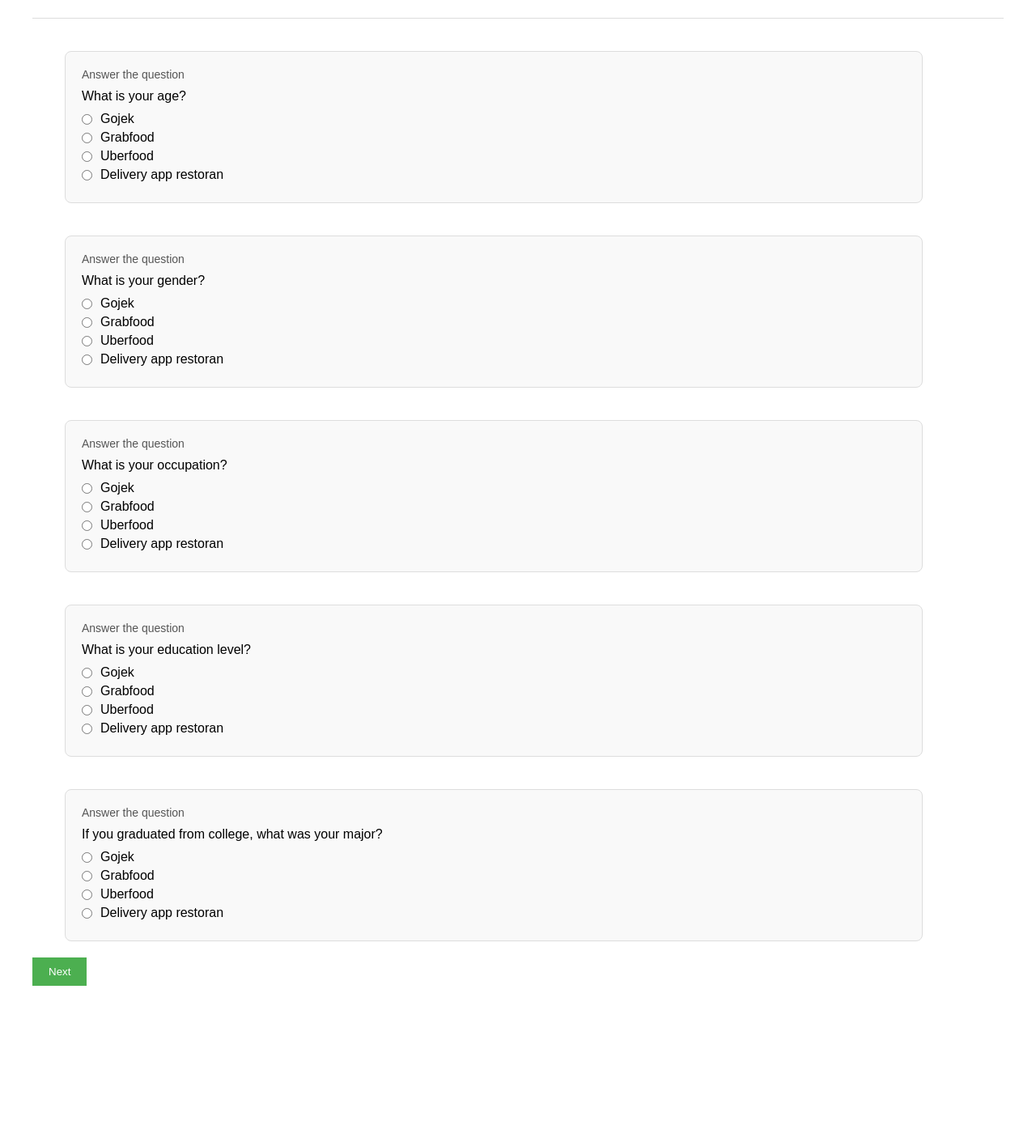
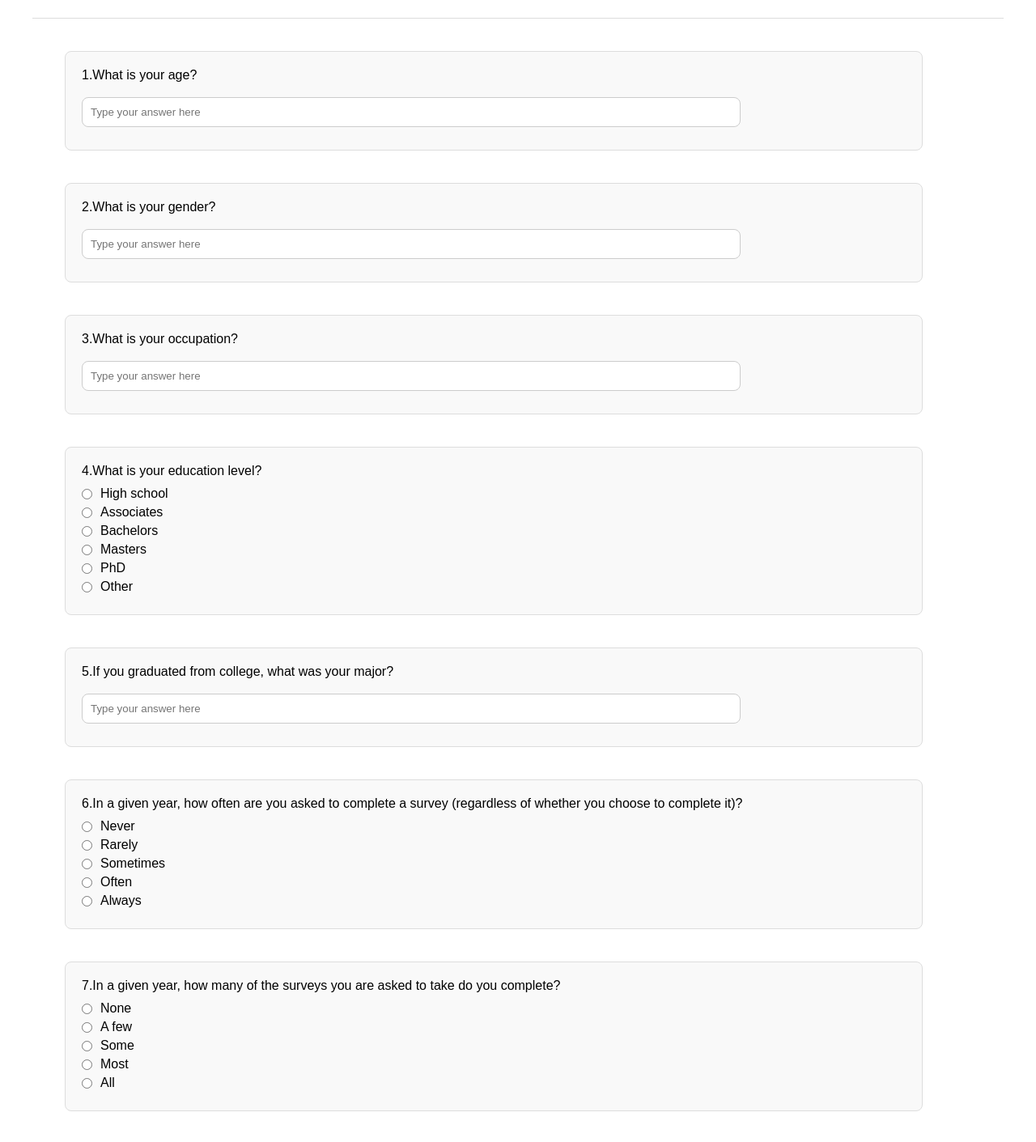
Before and after one commit to PURAVIDAJI/survey-web-site, a React (Vite) app: page / in a window 1280 px wide. Shown: the part 72-1483 px from the top of the page at 81% size. Before the commit the page ends 1330 px from the top, so only its background shows below. Built offline with nearby package versions, Linux system fonts and the light colour scheme.

Commit message:
Added survey questions

```diff
--- a/src/App.css
+++ b/src/App.css
@@ -119,3 +119,12 @@
   cursor: pointer;
   align-self: self-end;
 }
+
+.short-answer-input {
+  width: 80%;
+  padding: 10px;
+  margin: 8px 0;
+  border-radius: 8px;
+  border: 1px solid #ccc;
+  box-sizing: border-box;
+}
--- a/src/App.jsx
+++ b/src/App.jsx
@@ -3,25 +3,39 @@
 import questionSets from "./questions";
 import { useState } from 'react';
 
-function SurveyQuestion({ question, options }) {
+function SurveyQuestion({ q, questionNumber }) {
   return (
     <div className="survey-question">
-      <div className="question-info">
-        Answer the question
-      </div>
-      <p>{question}</p>
-      {options.map((option, index) => (
+
+      <p>{questionNumber + "." + q.question}</p>
+
+      {q.type == "short answer" ? (<div>
+        {/* <label htmlFor="shortAnswer">Question 2: Please describe yourself briefly:</label> */}
+        <input
+          type="text"
+          id="shortAnswer"
+          placeholder="Type your answer here"
+          className="short-answer-input"
+          name={`question-${questionNumber}`} />
+      </div>) : (q.options.map((option, index) => (
         <div key={index} className="option">
-          <input type="radio" id={option} name={question} value={option} />
+          <input
+            type="radio"
+            id={option}
+            name={`question-${questionNumber}`} // Make name unique for each question
+            value={option}
+          />
           <label htmlFor={option}>{option}</label>
         </div>
-      ))}
+      )))
+      }
+
     </div>
   );
 }
 
 function App() {
-  const [currentPage,setCurrentPage]= useState(0);
+  const [currentPage, setCurrentPage] = useState(0);
   const handleNext = () => {
     if (currentPage < questionSets.length - 1) {
       setCurrentPage(currentPage + 1);
@@ -51,10 +65,10 @@
 
       </header>
       <main>
-        {questionSets[currentPage].map((question, index) => (
-          <SurveyQuestion key={index} question={question} options={options} />
+        {questionSets[currentPage].map((q, index) => (
+          <SurveyQuestion key={index} q={q} questionNumber={index + 1} />
         ))}
-        {/* <button className="submit-button">Submit</button> */}
+
         <div className="button-container">
           {currentPage > 0 && (
             <button onClick={handlePrevious} className="nav-button">Previous</button>
--- a/src/questions.js
+++ b/src/questions.js
@@ -1,26 +1,57 @@
 // questions.js
 const questionSets = [
     [
-      "What is your age?",
-      "What is your gender?",
-      "What is your occupation?",
-      "What is your education level?",
-      "If you graduated from college, what was your major?"
+        { question: "What is your age?", type: "short answer", options: [] },
+        { question: "What is your gender?", type: "short answer", options: [] },
+        { question: "What is your occupation?", type: "short answer", options: [] },
+        { question: "What is your education level?", type: "multiple choice", options: ["High school", "Associates", "Bachelors", "Masters", "PhD", "Other"] },
+        { question: "If you graduated from college, what was your major?", type: "short answer", options: [] },
+        { question: "In a given year, how often are you asked to complete a survey (regardless of whether you choose to complete it)?", type: "multiple choice", options: ["Never", "Rarely", "Sometimes", "Often", "Always"] },
+        { question: "In a given year, how many of the surveys you are asked to take do you complete?", type: "multiple choice", options: ["None", "A few", "Some", "Most", "All"] },
+        { question: "How many questions do you prefer in a survey?", type: "short answer", options: [] },
+        { question: "In your opinion, what is the optimal amount of time a survey should take to fill out?", type: "short answer", options: [] },
+        { question: "Do you ever seek out surveys to take?", type: "multiple choice", options: ["Never", "Rarely", "Sometimes", "Often", "Always"] },
+        { question: "Regarding the previous question, if you do seek out surveys to take, what kind of surveys are these?", type: "short answer", options: [] },
+        { question: "When you are asked to complete surveys, where do these requests come from (check all that apply)?", type: "multiple choice", options: ["Work", "School", "Social media", "Friends/Family", "Companies", "Other (specify)"] },
+        { question: "For the surveys you choose to complete, where do the requests to take these surveys come from?", type: "multiple choice", options: ["Work", "School", "Social media", "Friends/Family", "Other (specify)"] },
+        { question: "What factors influence your decision to take or not take a survey when you are requested to take a survey (select as many as apply):", type: "multiple choice", options: ["Time constraints", "Being paid to take a survey", "My interest in the survey topic", "My connections to the people running the survey", "A feeling of obligation to contribute to the survey data", "Other (specify)"] },
+        { question: "Select all that apply. What survey formats have you taken before?", type: "multiple choice", options: ["Online surveys", "In-person interviews", "Online interviews", "Telephone surveys", "Focus groups", "Mail-in surveys", "Kiosk surveys"] },
+        { question: "What is the most common way to gather feedback in a survey?", type: "multiple choice", options: ["Face-to-face interviews", "Online questionnaires", "Paper surveys"] },
+        { question: "Do you make surveys to send out to other people?", type: "multiple choice", options: ["Never", "Rarely", "Sometimes", "Often", "Always"] }
     ],
     [
-      "In a given year, how often are you asked to complete a survey (regardless of whether you choose to complete it)?",
-      "What is your gender?",
-      "What is your occupation?",
-      "What is your education level?",
-      "If you graduated from college, what was your major?"
+        { question: "I enjoy taking surveys", type: "multiple choice", options: ["Strongly disagree", "Disagree", "Neutral", "Agree", "Strongly agree"] },
+        { question: "I believe surveys are useful ways of gathering information", type: "multiple choice", options: ["Strongly disagree", "Disagree", "Neutral", "Agree", "Strongly agree"] },
+        { question: "When I take surveys, I feel like my responses are valued", type: "multiple choice", options: ["Strongly disagree", "Disagree", "Neutral", "Agree", "Strongly agree"] },
+        { question: "When I am taking a survey, I feel motivated", type: "multiple choice", options: ["Strongly disagree", "Disagree", "Neutral", "Agree", "Strongly agree"] },
+        { question: "When I am taking a survey, I feel energized", type: "multiple choice", options: ["Strongly disagree", "Disagree", "Neutral", "Agree", "Strongly agree"] },
+        { question: "When I am taking a survey, I feel bored", type: "multiple choice", options: ["Strongly disagree", "Disagree", "Neutral", "Agree", "Strongly agree"] },
+        { question: "When I am taking a survey, I feel annoyed", type: "multiple choice", options: ["Strongly disagree", "Disagree", "Neutral", "Agree", "Strongly agree"] },
+        { question: "When I am taking a survey, I feel angry", type: "multiple choice", options: ["Strongly disagree", "Disagree", "Neutral", "Agree", "Strongly agree"] },
+        { question: "When I am taking a survey, I feel impatient", type: "multiple choice", options: ["Strongly disagree", "Disagree", "Neutral", "Agree", "Strongly agree"] },
+        { question: "When I am taking a survey, I like seeing a progress bar", type: "multiple choice", options: ["Strongly disagree", "Disagree", "Neutral", "Agree", "Strongly agree"] },
+        { question: "When I choose to complete a survey, I try to make sure my responses are as thorough and accurate as possible", type: "multiple choice", options: ["Strongly disagree", "Disagree", "Neutral", "Agree", "Strongly agree"] },
+        { question: "Please rate how much you like the following type of survey question: yes/no questions", type: "multiple choice", options: ["Strongly disprefer", "Disprefer", "Neutral", "Prefer", "Strongly prefer"] },
+        { question: "Please rate how much you like the following type of survey question: questions that ask you to respond on a scale of 'strongly disagree' to 'strongly agree'", type: "multiple choice", options: ["Strongly disprefer", "Disprefer", "Neutral", "Prefer", "Strongly prefer"] },
+        { question: "Please rate how much you like the following type of survey question: multiple choice questions", type: "multiple choice", options: ["Strongly disprefer", "Disprefer", "Neutral", "Prefer", "Strongly prefer"] },
+        { question: "Please rate how much you like the following type of survey question: free response", type: "multiple choice", options: ["Strongly disprefer", "Disprefer", "Neutral", "Prefer", "Strongly prefer"] },
+        { question: "What do you like, if anything, about taking surveys?", type: "short answer", options: [] },
+        { question: "What do you dislike, if anything, about taking surveys?", type: "short answer", options: [] },
+        { question: "I believe surveys are a waste of time", type: "multiple choice", options: ["Strongly disagree", "Disagree", "Neutral", "Agree", "Strongly agree"] },
+        { question: "I am more inclined to take a survey if I will be paid for doing so", type: "multiple choice", options: ["Strongly disagree", "Disagree", "Neutral", "Agree", "Strongly agree"] },
+        { question: "I am more inclined to take a survey if a friend tells me to take it", type: "multiple choice", options: ["Strongly disagree", "Disagree", "Neutral", "Agree", "Strongly agree"] },
+        { question: "I am more inclined to take a survey if I am in a group of people also taking it", type: "multiple choice", options: ["Strongly disagree", "Disagree", "Neutral", "Agree", "Strongly agree"] },
+        { question: "I am more inclined to take a survey if I am alone", type: "multiple choice", options: ["Strongly disagree", "Disagree", "Neutral", "Agree", "Strongly agree"] },
+        { question: "Please select strongly disagree for this question.", type: "multiple choice", options: ["Strongly disagree", "Disagree", "Neutral", "Agree", "Strongly agree"] },
+        { question: "I am more inclined to take a survey if it is anonymous", type: "multiple choice", options: ["Strongly disagree", "Disagree", "Neutral", "Agree", "Strongly agree"] },
+        { question: "I feel that my survey responses are influential and make an impact", type: "multiple choice", options: ["Strongly disagree", "Disagree", "Neutral", "Agree", "Strongly agree"] },
+        { question: "I enjoy receiving feedback or results from surveys I complete", type: "multiple choice", options: ["Strongly disagree", "Disagree", "Neutral", "Agree", "Strongly agree"] },
+        { question: "I like being sent reminders to complete a survey", type: "multiple choice", options: ["Strongly disagree", "Disagree", "Neutral", "Agree", "Strongly agree"] },
+        { question: "Visual elements are important for my understanding and engagement", type: "multiple choice", options: ["Strongly disagree", "Disagree", "Neutral", "Agree", "Strongly agree"] }
     ],
     [
-     "I enjoy taking surveys",
-      "What is your gender?",
-      "What is your occupation?",
-      "What is your education level?",
-      "If you graduated from college, what was your major?"
+        { question: "Is there anything else you would like to add about surveys?", type: "short answer", options: [] }
     ]
-  ];
+];
 
-  export default questionSets;
+export default questionSets;
```
